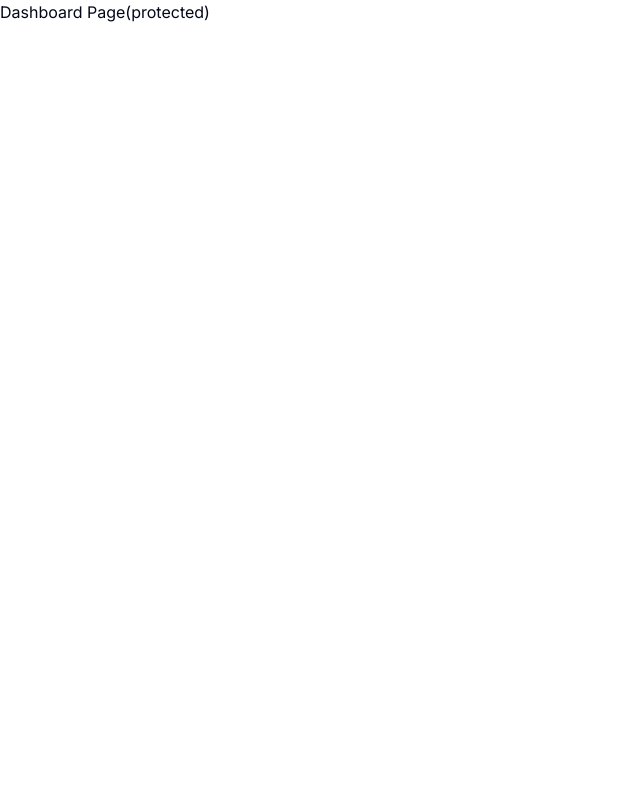
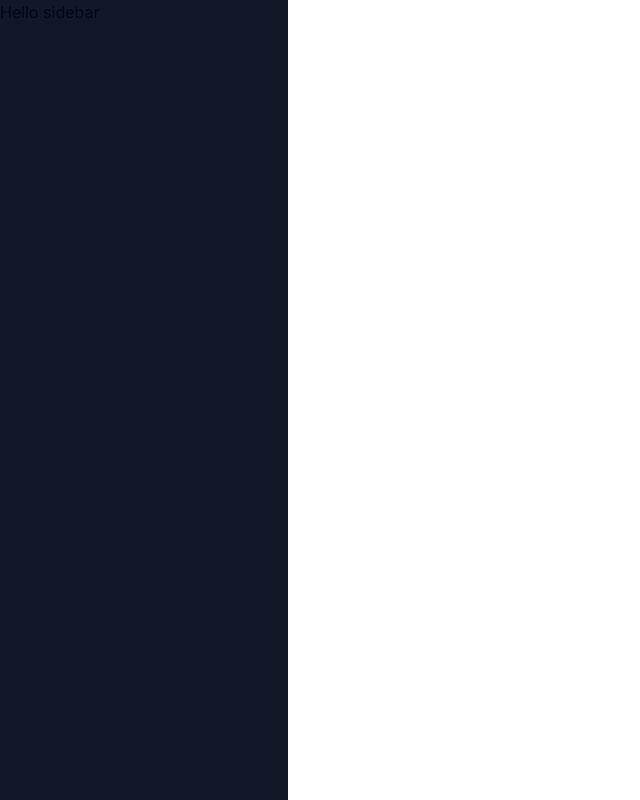
Before and after one commit to Noodle96/SynthIA, a Next.js app: page /dashboard in a window 1280 px wide. Shown: the whole page, without its empty margins (0-640 px from the left). Built offline with nearby package versions, Linux system fonts and the light colour scheme.

Commit message:
Add sidebar on the left

```diff
--- /dev/null
+++ b/app/(dashboard)/layout.tsx
@@ -0,0 +1,14 @@
+const DashboardLayout = ({children}:{children: React.ReactNode}) => {
+	return (
+		<div className="h-full relative">
+			<div className=" hidden h-full md:flex md:w-72 md:flex-col md:fixed md:inset-y-0 z-[80] bg-gray-900">
+				<div>
+					Hello sidebar
+				</div>
+			</div>
+
+		</div>
+	);
+}
+
+export default DashboardLayout;
```
